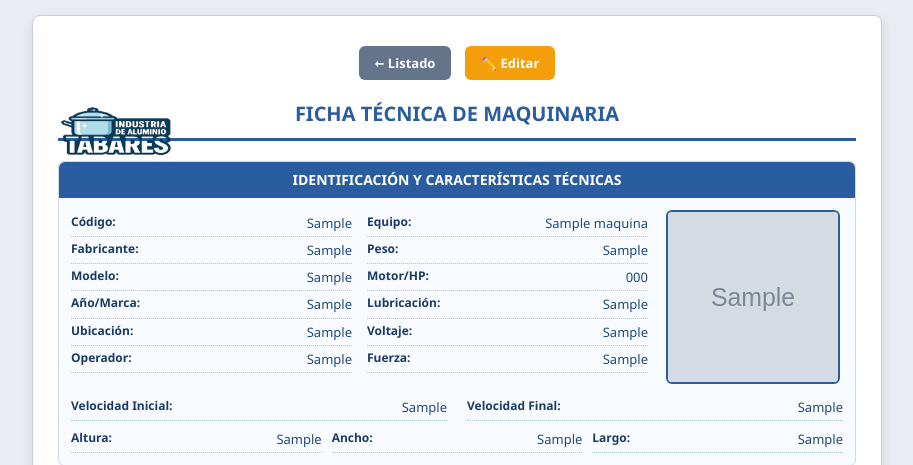
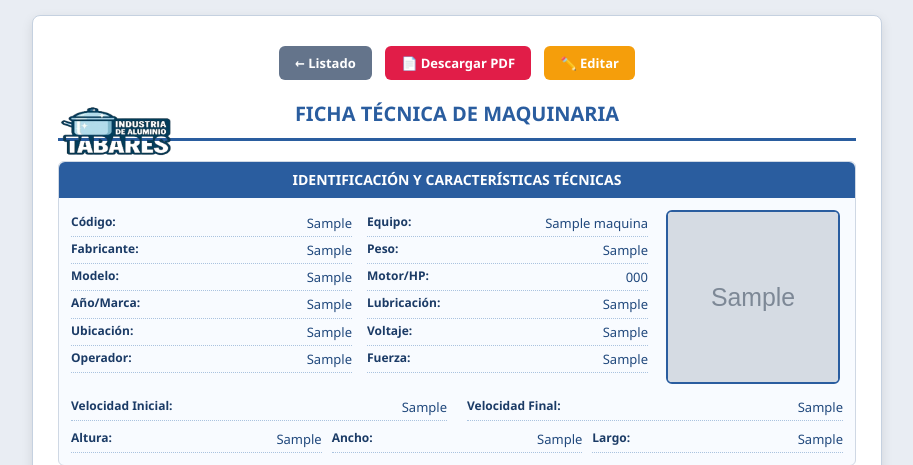
Before and after one commit to AluminiosTabares/mi-app-flask, a Flask app: a page that uses templates/ficha_maquina.html in a window 1280 px wide. Shown: the top 465 px of the page, without its empty margins (183-1096 px from the left). Run offline with Flask 3, Linux system fonts and the light colour scheme; the visitor is signed in with stand-in values (Sample User, id 1); tables that the repository leaves empty hold one stand-in row (values such as "Sample post"); grey boxes marked "Sample" are stand-in pictures.

Commit message:
Update ficha_maquina.html

```diff
--- a/templates/ficha_maquina.html
+++ b/templates/ficha_maquina.html
@@ -139,11 +139,16 @@
 <body>
     <div class="contenedor">
         <div class="acciones-nav">
-            <a href="{{ url_for('admin_fichas') }}" class="btn volver">← Listado</a>
-            {% if session['rol'] in ['admin', 'empleado'] %}
-                <a href="{{ url_for('editar_ficha', codigo=ficha.codigo) }}" class="btn btn-editar">✏️ Editar</a>
-            {% endif %}
-        </div>
+    <a href="{{ url_for('admin_fichas') }}" class="btn volver">← Listado</a>
+
+    <a href="{{ url_for('descargar_pdf', codigo=ficha.codigo) }}" class="btn" style="background: #e11d48;">
+        📄 Descargar PDF
+    </a>
+
+    {% if session['rol'] in ['admin', 'empleado'] %}
+        <a href="{{ url_for('editar_ficha', codigo=ficha.codigo) }}" class="btn btn-editar">✏️ Editar</a>
+    {% endif %}
+</div>
 
         <div class="encabezado-ficha">
             <img src="{{ url_for('static', filename='img/logoTabares.png') }}" alt="Logo" class="logo-ficha">
```
